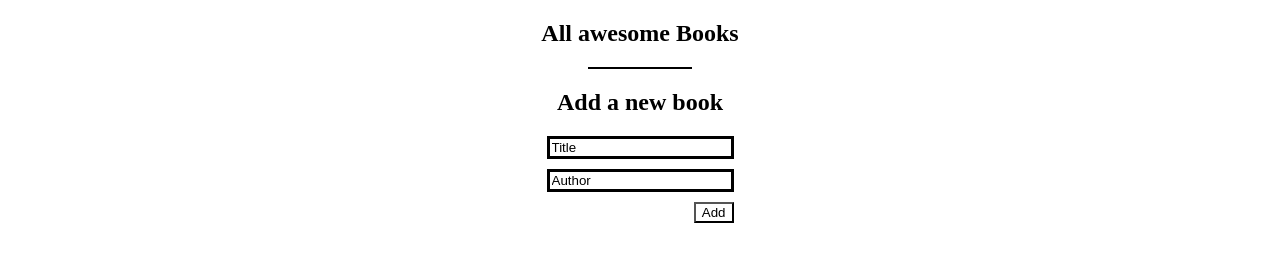
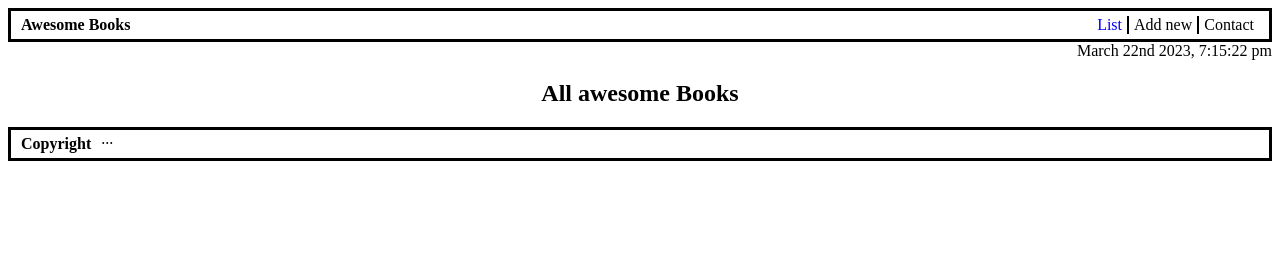
Before and after one commit to 0xMALVEE/Awesome-Books, a website: page index.html in a window 1280 px wide. Drawn offline with Linux system fonts and the light colour scheme.

Commit message:
Create single page website

```diff
--- a/index.html
+++ b/index.html
@@ -8,13 +8,24 @@
     <title>Awesome books</title>
   </head>
   <body>
-    <section id="books">
+    <header>
+      <h4>Awesome Books</h4>
+      <nav>
+        <ul>
+          <li class="books current">List</li>
+          <li class="add-new">Add new</li>
+          <li class="contact">Contact</li>
+        </ul>
+      </nav>
+    </header>
+    <main>
+      <div class="time-stamp">March 22nd 2023, 7:15:22 pm</div>
+      <div class="tabs">
+        <section id="books" class="tab">
           <h1>All awesome Books</h1>
           <div class="books-list"></div>
         </section>
-
-    <section class="add-book">
-      <div class="line"></div>
+        <section id="add-new" class="add-book hidden tab">
           <h2>Add a new book</h2>
           <form class="form" action="#">
             <div>
@@ -28,6 +39,24 @@
             </div>
           </form>
         </section>
+        <section id="contact" class="contact-tab hidden tab">
+          <h2>Contact information</h2>
+          <p>
+            Do have any question or you just want to say "Hello"? <br />
+            You can reach out to us!
+          </p>
+          <ul>
+            <li>Our e-mail:admin@example.com</li>
+            <li>Our phone number: +345 949 493 3949</li>
+            <li>Our address: Streetname 32,7823 City, Country</li>
+          </ul>
+        </section>
+      </div>
+    </main>
+    <footer>
+      <h4>Copyright</h4>
+      <div>...</div>
+    </footer>
 
     <script src="./scripts/index.js"></script>
   </body>
--- a/scripts/index.js
+++ b/scripts/index.js
@@ -83,3 +83,19 @@ form.addEventListener('submit', (e) => {
   e.preventDefault();
   booksList.addBook();
 });
+
+// Nav bar tabs
+
+const navs = document.querySelectorAll('nav ul li');
+navs.forEach((element) => {
+  element.addEventListener('click', () => {
+    const tabs = document.querySelectorAll('.tab');
+    tabs.forEach((tab) => {
+      tab.classList.add('hidden');
+    });
+    document.querySelector('.current').classList.remove('current');
+    const tabId = element.getAttribute('class');
+    document.querySelector(`#${tabId}`).classList.remove('hidden');
+    element.classList.add('current');
+  });
+});
--- a/style.css
+++ b/style.css
@@ -1,5 +1,48 @@
 body {
   text-align: center;
+}
+
+/* Styling Header */
+
+header {
+  border: 3px solid black;
+  display: flex;
+  justify-content: space-between;
+}
+
+header h4 {
+  margin: 5px 10px;
+}
+
+nav {
+  margin: 5px 10px;
+  display: flex;
+}
+
+nav ul {
+  display: flex;
+  margin: initial;
+  gap: 5px;
+}
+
+nav li {
+  list-style: none;
+  border-right: 2px solid black;
+  padding-right: 5px;
+}
+
+nav li:hover {
+  cursor: pointer;
+}
+
+.contact {
+  border-right: none;
+}
+
+/* styling books and add menu  */
+
+.time-stamp {
+  text-align: right;
 }
 
 .book-wrapper {
@@ -7,6 +50,7 @@ body {
   text-align: left;
   display: flex;
   flex-direction: column;
+  margin-bottom: 20px;
 }
 
 .books {
@@ -35,17 +79,12 @@ body {
   display: flex;
   flex-direction: column;
   align-items: center;
-}
-
-.line {
-  width: 8%;
-  border: 0.5px solid black;
+  margin-bottom: 40px;
 }
 
 .form {
   display: flex;
   flex-direction: column;
-  text-align: center;
   text-align: right;
 }
 
@@ -61,3 +100,35 @@ body {
 .btn-add {
   background-color: #fff;
 }
+
+/* contact */
+
+.contact-tab {
+  margin-bottom: 50px;
+  display: flex;
+  flex-direction: column;
+  align-items: center;
+  text-align: left;
+}
+
+/* Styling footer  */
+
+footer {
+  border: 3px solid black;
+  display: flex;
+  justify-content: left;
+}
+
+footer h4 {
+  margin: 5px 10px;
+}
+
+/* Hidding tabs */
+
+.hidden {
+  display: none;
+}
+
+.current {
+  color: blue;
+}
```
Lines whose indentation alone changed are shown as unchanged.
